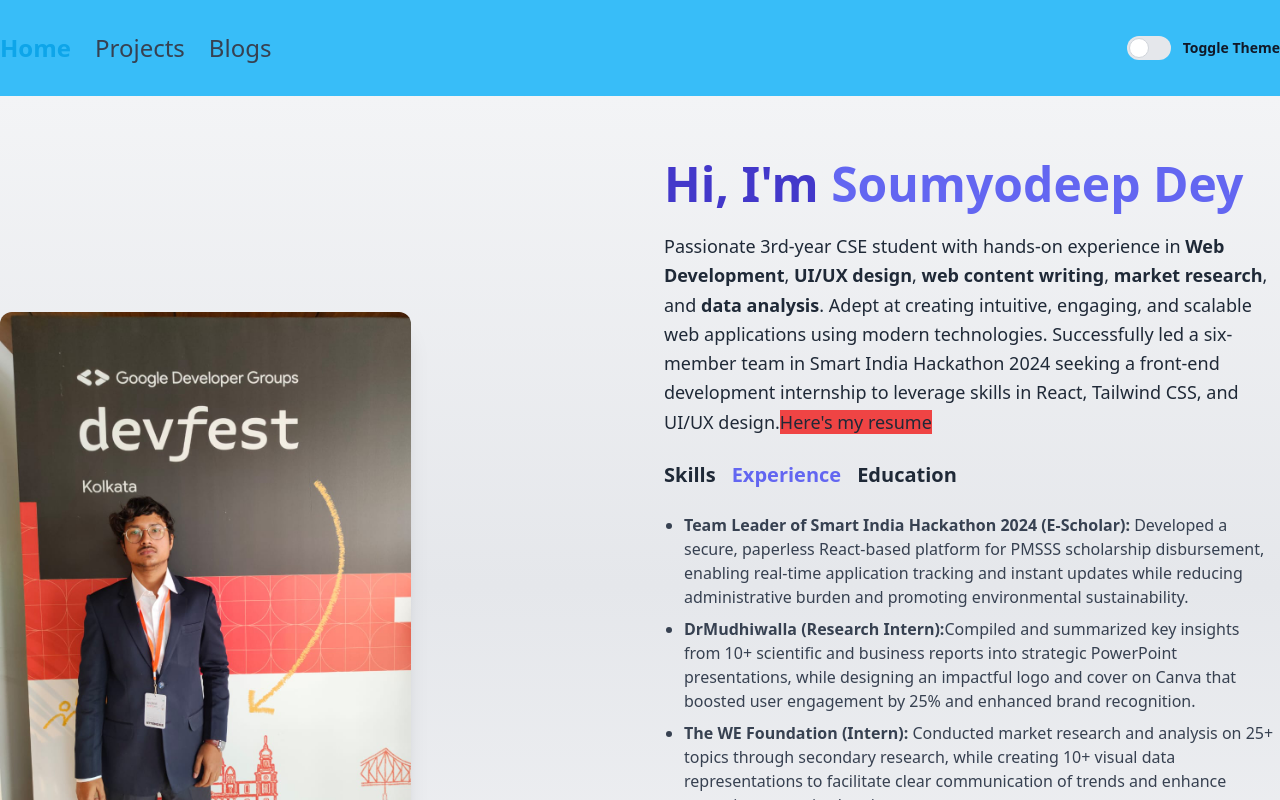
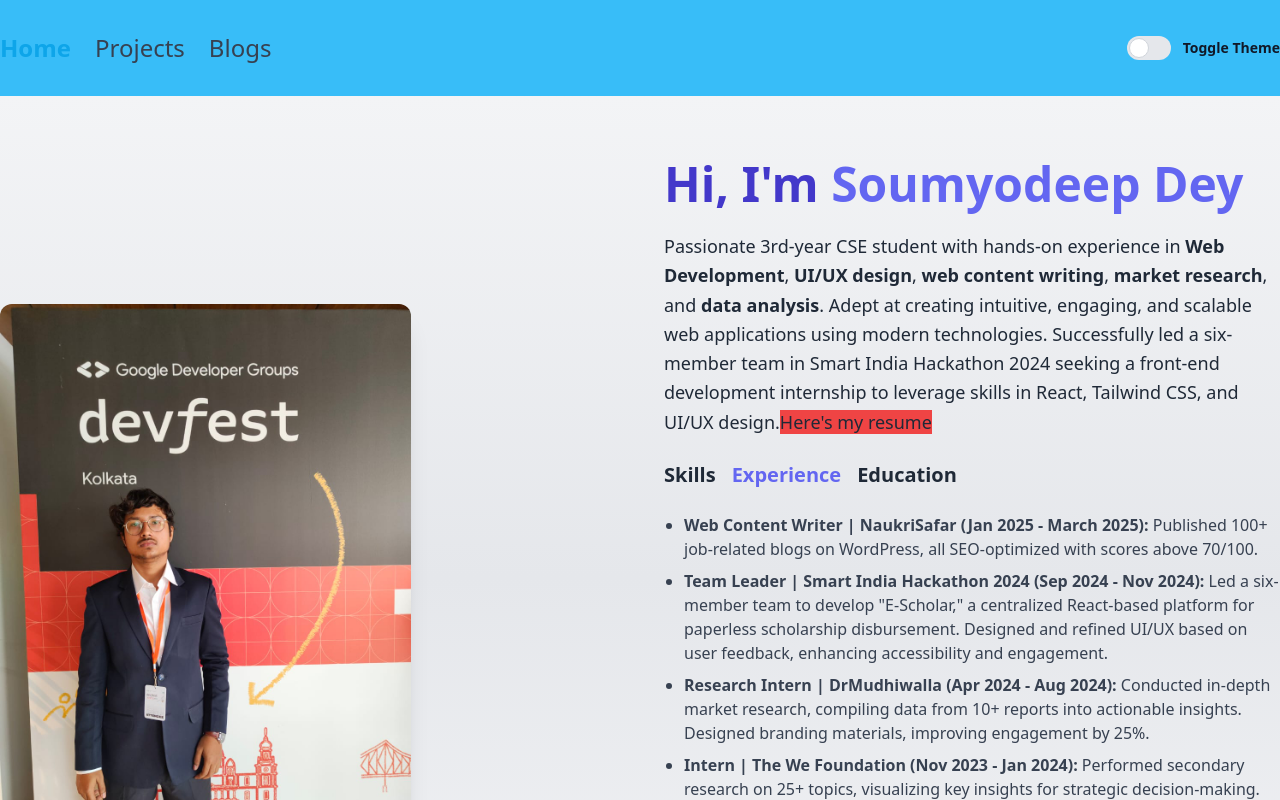
Before and after one commit to Soumyodeep-Dey/SD-portfolio, a React (Vite) app: page / in a window 1280 px wide. Both pictures are taken after a click on the element "Experience". Shown: the top 800 px of the page. Built offline with nearby package versions, Linux system fonts and the light colour scheme.

Commit message:
updating the skills and experience

```diff
--- a/src/components/Home/Home.jsx
+++ b/src/components/Home/Home.jsx
@@ -57,16 +57,16 @@ function Home() {
             {activeSection === 'skills' && (
               <ul className="list-disc pl-5 text-gray-700 dark:text-gray-300">
                 <li className="pb-2">
-                  <span className="font-semibold">Web Development:</span> Proficient in building responsive web apps using HTML, CSS, JavaScript, React, and Tailwind CSS, with expertise in reusable components, state management, and performance optimization.
+                  <span className="font-semibold">Web Development:</span> Proficient in building responsive web apps using HTML, CSS, JavaScript, React, and Tailwind CSS. Familiar with knowledge of Node.js, Express, and MongoDB , currently expanding into full-stack MERN development.
                 </li>
                 <li className="pb-2">
-                  <span className="font-semibold">Research Skills:</span> Experienced in data analysis and secondary research, with the ability to generate insights and actionable reports from large datasets.
+                  <span className="font-semibold">Research Skills:</span> Experienced in data analysis and secondary research, capable of generating insights and actionable reports from large datasets.
                 </li>
                 <li className="pb-2">
-                  <span className="font-semibold">Communication:</span> Fluent in multiple languages, skilled in delivering presentations, and experienced in collaborating effectively in team environments.
+                  <span className="font-semibold">Communication:</span> Fluent in multiple languages, skilled in delivering presentations, and effective in collaborative team environments.
                 </li>
                 <li className="pb-2">
-                  <span className="font-semibold">Version Control:</span> Proficient in Git and GitHub, with experience in managing repositories, resolving conflicts, and following best practices for version control.
+                  <span className="font-semibold">Version Control:</span> Proficient in Git and GitHub, with experience managing repositories, resolving conflicts, and following best practices.
                 </li>
               </ul>
             )}
@@ -74,30 +74,34 @@ function Home() {
             {activeSection === 'experience' && (
               <ul className="list-disc pl-5 text-gray-700 dark:text-gray-300">
                 <li className="pb-2">
-                  <span className="font-semibold">Team Leader of Smart India Hackathon 2024 (E-Scholar):</span> Developed a secure, paperless React-based platform for PMSSS scholarship disbursement, enabling real-time application tracking and instant updates while reducing administrative burden and promoting environmental sustainability.
+                  <span className="font-semibold">Web Content Writer | NaukriSafar (Jan 2025 - March 2025):</span> Published 100+ job-related blogs on WordPress, all SEO-optimized with scores above 70/100.
                 </li>
                 <li className="pb-2">
-                  <span className="font-semibold">DrMudhiwalla (Research Intern):</span>
-                  Compiled and summarized key insights from 10+ scientific and business reports into strategic PowerPoint presentations, while designing an impactful logo and cover on Canva that boosted user engagement by 25% and enhanced brand recognition.
+                  <span className="font-semibold">Team Leader | Smart India Hackathon 2024 (Sep 2024 - Nov 2024):</span> Led a six-member team to develop &quot;E-Scholar,&quot; a centralized React-based platform for paperless scholarship disbursement. Designed and refined UI/UX based on user feedback, enhancing accessibility and engagement.
                 </li>
                 <li className="pb-2">
-                  <span className="font-semibold">The WE Foundation (Intern):</span> Conducted market research and analysis on 25+ topics through secondary research, while creating 10+ visual data representations to facilitate clear communication of trends and enhance executive strategic planning.
+                  <span className="font-semibold">Research Intern | DrMudhiwalla (Apr 2024 - Aug 2024):</span> Conducted in-depth market research, compiling data from 10+ reports into actionable insights. Designed branding materials, improving engagement by 25%.
+                </li>
+                <li className="pb-2">
+                  <span className="font-semibold">Intern | The We Foundation (Nov 2023 - Jan 2024):</span> Performed secondary research on 25+ topics, visualizing key insights for strategic decision-making.
                 </li>
               </ul>
+
             )}
 
             {activeSection === 'education' && (
               <ul className="list-disc pl-5 text-gray-700 dark:text-gray-300">
                 <li className="pb-2">
-                  <span className="font-semibold">B.Tech in Computer Science (YGPA: 7.6):</span> Pursuing undergraduate studies at Dr. Sudhir Chandra Sur Degree Engineering College (2022-2026). Acquiring in-depth knowledge of programming, data structures, algorithms, and software development practices.
+                  <span className="font-semibold">B.Tech in Computer Science (YGPA: 7.6):</span> Pursuing undergraduate studies at Dr. Sudhir Chandra Sur Degree Engineering College (2022-2026), focusing on programming, data structures, algorithms, and software development practices.
                 </li>
                 <li className="pb-2">
-                  <span className="font-semibold">Uccha Madhyamik (Percentage: 80%):</span> Completed higher secondary education at Kodalia Agapur High School (H.S.) (2020-2022).
+                  <span className="font-semibold">Uccha Madhyamik (Percentage: 80%):</span> Completed higher secondary education (Science - PCMC) at Kodalia Agapur High School (H.S.) (2020-2022).
                 </li>
                 <li className="pb-2">
-                  <span className="font-semibold">Madhyamik (Percentage: 87%):</span> Successfully completed secondary education at Kodalia Agapur High School (H.S.) (2014-2020).
+                  <span className="font-semibold">Madhyamik (Percentage: 87%):</span> Completed secondary education at Kodalia Agapur High School (H.S.) (2014-2020).
                 </li>
               </ul>
+
             )}
           </div>
 
```
Also changed, not shown: 1 other file (tests, documents, lock files or other folders).
